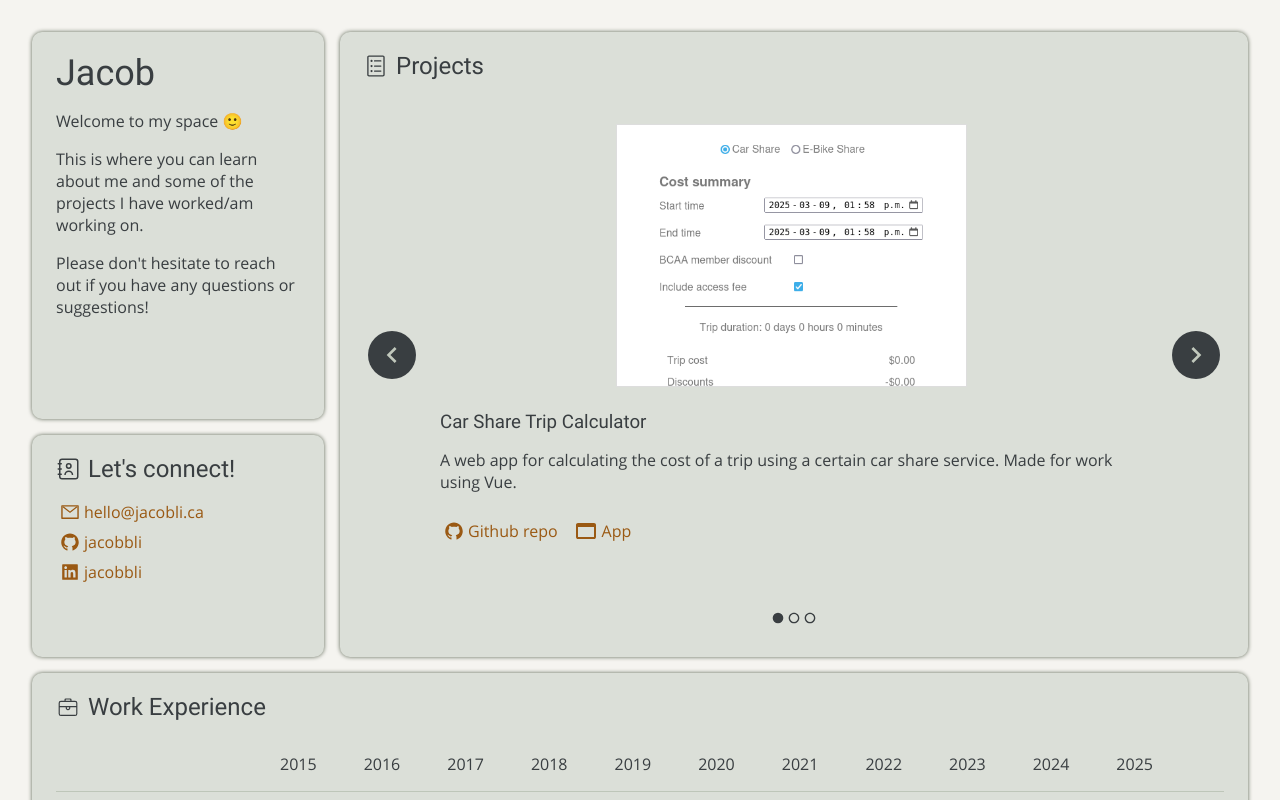
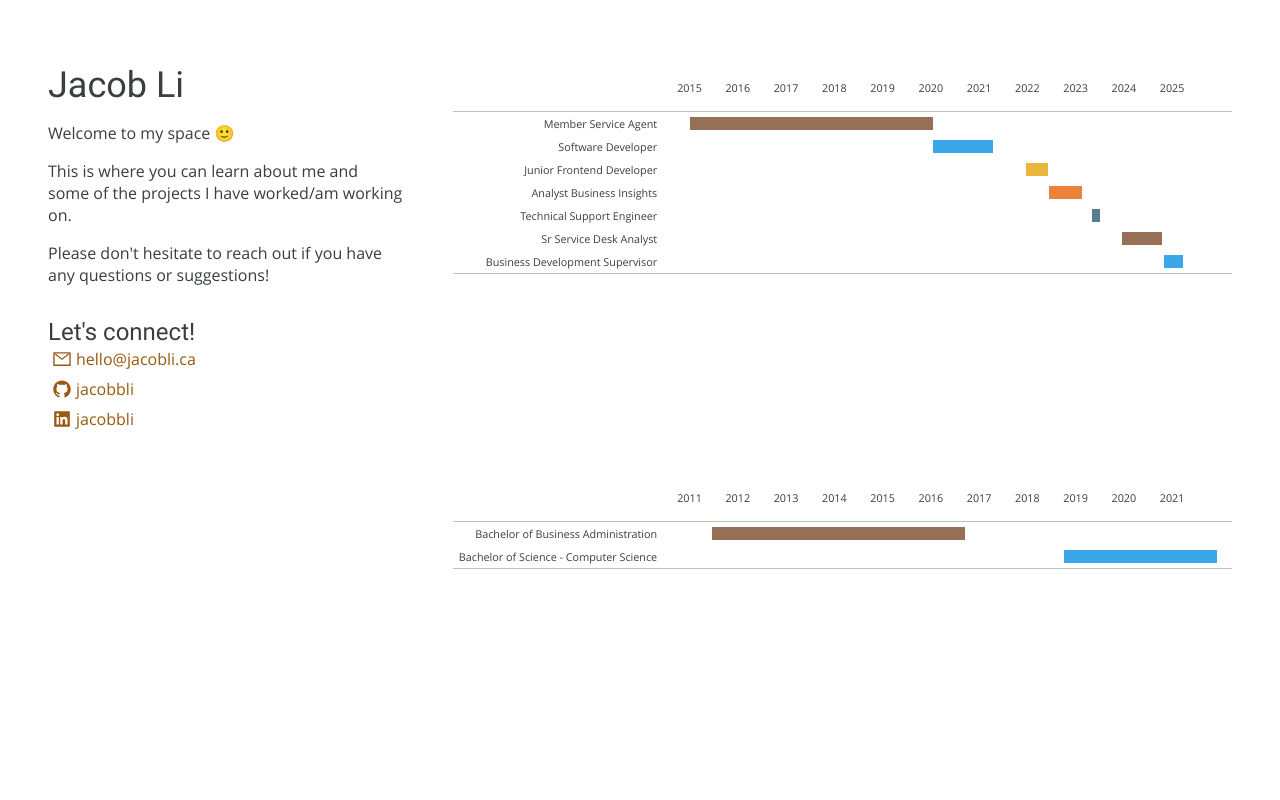
Before and after one commit to jacobbli/jacobbli.github.io, a Vue app: page / in a window 1280 px wide. Shown: the top 800 px of the page. Built offline with nearby package versions, Linux system fonts and the light colour scheme.

Commit message:
Implement two column grid

```diff
--- a/src/App.vue
+++ b/src/App.vue
@@ -1,6 +1,10 @@
 <script setup>
 import { ref, onMounted } from "vue";
-import TheGrid from "./components/TheGrid.vue";
+import TheHeader from '@/components/TheHeader.vue';
+import WorkHistory from '@/components/WorkHistory.vue';
+import ContactDetails from '@/components/ContactDetails.vue';
+import EducationHistory from '@/components/EducationHistory.vue';
+
 const isMobile = ref(screen.width < 768);
 
 onMounted(() => {
@@ -10,75 +14,46 @@ onMounted(() => {
 </script>
 
 <template>
-  <the-grid />
+  <header>
+      <the-header />
+      <div>
+        <h2>Let's connect!</h2>
+        <contact-details />
+      </div>
+  </header>
+
+  <main>
+    <work-history />
+    <education-history />
+  </main>
 </template>
 
 <style lang="scss">
-@font-face {
-  font-family: "Roboto";
-  font-weight: Bold;
-  font-style: normal;
-  font-display: auto;
-  unicode-range: U+000-5FF;
-  src: local("Roboto"), url("@/assets/Roboto-VariableFont_wdth,wght.ttf") format("woff2");
-}
-@font-face {
-  font-family: "Open Sans";
-  font-weight: 400;
-  font-style: normal;
-  font-display: auto;
-  unicode-range: U+000-5FF;
-  src: local("Open Sans"), url("@/assets/OpenSans-VariableFont_wdth,wght.ttf") format("woff2");
-}
+#app {
+  min-height: 100vh;
+  margin: 0 auto;
+  padding: 4rem 3rem 0 3rem;
 
-* {
-  margin: 0;
-  padding: 0;
-  box-sizing: border-box;
-}
+  display: grid;
+  grid-template-columns: 30% auto;
+  gap: 50px;
 
-:root {
-  --accent-colour: hsl(94, 10%, 36%);
-  --tinted-accent-colour: hsl(94, 10%, 75%);
+  header {
+    display: flex;
+    flex-direction: column;
+    gap: 2rem;
 
-  --background-colour: hsl(94, 10%, 86%);
-  --text-colour: hsl(203, 7%, 24%);
-  --heading-colour: #393e41;
+    height: calc(100vh - 4rem);
+    position: sticky;
+    top: 4rem;
+  }
 
-  --button-background-colour: var(--text-colour);
-  --button-text-colour: hsl(94, 10%, 76%);
-  --button-hover-background-colour: hsl(203, 7%, 44%);
-  --button-hover-text-colour: hsl(94, 10%, 76%);
 
-  --link-colour: hsl(31, 78%, 34%);
-  --link-hover-text-colour: var(--background-colour);
-  --link-hover-background-colour: hsl(31, 78%, 34%);
-
-  --heading-font: "Roboto", sans-serif;
-  --regular-font: "Open Sans", sans-serif;
-}
-
-h1,
-h2,
-h3 {
-  color: var(--heading-colour);
-  font-family: var(--heading-font)
-}
-
-html,
-body {
-  min-height: 100vh;
-  background-color:hsl(52, 20%, 95%);
-}
-
-#app {
-  height: 100%;
-  margin: 0 auto;
-  padding: 32px;
-
-  color: var(--text-colour);
-  font-family: var(--regular-font);
-  -webkit-font-smoothing: antialiased;
-  -moz-osx-font-smoothing: grayscale;
+  main {
+    display: flex;
+    flex-direction: column;
+    gap: 200px;
+    padding-bottom: 4rem;
+  }
 }
 </style>
--- /dev/null
+++ b/src/assets/base.css
@@ -0,0 +1,65 @@
+@font-face {
+  font-family: "Roboto";
+  font-weight: Bold;
+  font-style: normal;
+  font-display: auto;
+  unicode-range: U+000-5FF;
+  src: local("Roboto"),
+    url("@/assets/Roboto-VariableFont_wdth,wght.ttf") format("woff2");
+}
+
+@font-face {
+  font-family: "Open Sans";
+  font-weight: 400;
+  font-style: normal;
+  font-display: auto;
+  unicode-range: U+000-5FF;
+  src: local("Open Sans"),
+    url("@/assets/OpenSans-VariableFont_wdth,wght.ttf") format("woff2");
+}
+
+:root {
+  --accent-colour: hsl(94, 10%, 36%);
+  --tinted-accent-colour: hsl(94, 10%, 75%);
+
+  --background-colour: white; /*hsl(52, 20%, 95%);*/
+  --text-colour: hsl(203, 7%, 24%);
+  --heading-colour: #393e41;
+
+  --button-background-colour: var(--text-colour);
+  --button-text-colour: hsl(94, 10%, 76%);
+  --button-hover-background-colour: hsl(203, 7%, 44%);
+  --button-hover-text-colour: hsl(94, 10%, 76%);
+
+  --link-colour: hsl(31, 78%, 34%);
+  --link-hover-text-colour: var(--background-colour);
+  --link-hover-background-colour: hsl(31, 78%, 34%);
+
+  --heading-font: "Roboto", sans-serif;
+  --regular-font: "Open Sans", sans-serif;
+}
+
+* {
+  margin: 0;
+  padding: 0;
+  box-sizing: border-box;
+}
+
+html,
+body {
+  min-height: 100vh;
+  background-color: var(--background-color);
+
+  color: var(--text-colour);
+  font-family: var(--regular-font);
+  -webkit-font-smoothing: antialiased;
+  -moz-osx-font-smoothing: grayscale;
+}
+
+
+h1,
+h2,
+h3 {
+  color: var(--heading-colour);
+  font-family: var(--heading-font)
+}
--- a/src/components/GanttChart.vue
+++ b/src/components/GanttChart.vue
@@ -70,7 +70,7 @@ function getBarStart(rowStartDate) {
 <template>
   <div class="ganttChart__container">
     <div class="ganttChart__grid">
-      <div class="ganttChart__header" :style="{ gridTemplateColumns: `224px repeat(${yearDiff}, minmax(5rem, 1fr))` }">
+      <div class="ganttChart__header" :style="{ gridTemplateColumns: `224px repeat(${yearDiff}, minmax(3rem, 1fr))` }">
         <div class="ganttChart__columnLabel" v-for="year in yearDiff" :key="year">
           {{ getYearLabel(year - 1) }}<br />
         </div>
@@ -79,8 +79,8 @@ function getBarStart(rowStartDate) {
         <div class="ganttChart__row" v-for="(event, index) in events" :key="event.startDate"
           :style="{ gridTemplateColumns: `224px 1fr` }">
           <div class="ganttChart__rowLabel">
-            <div>{{ event.title || event.degree }}</div>
-            <div class="ganttChart__organizationLabel">{{ event.organization || event.school }}</div>
+            <div :title="event.title || event.degree">{{ event.title || event.degree }}</div>
+            <!-- <div class="ganttChart__organizationLabel">{{ event.organization || event.school }}</div> -->
           </div>
           <gantt-chart-bar :event="event" :background-color="colorPalette[index % colorPalette.length].backgroundColor"
             :hover-color="colorPalette[index % colorPalette.length].hoverColor"
@@ -95,6 +95,8 @@ function getBarStart(rowStartDate) {
 .ganttChart__container {
   width: 100%;
   overflow: auto;
+
+  font-size: 0.675rem;
 }
 
 .ganttChart__grid {
@@ -121,15 +123,27 @@ function getBarStart(rowStartDate) {
 .ganttChart__row {
   display: grid;
   align-items: center;
-  padding: 8px 0;
-  border-bottom: var(--tinted-accent-colour) 1px solid;
+  padding: 4px 0;
 
   &:first-of-type {
     border-top: var(--tinted-accent-colour) 1px solid;
   }
 
+  &:last-of-type{
+    border-bottom: var(--tinted-accent-colour) 1px solid;
+
+  }
+
   .ganttChart__rowLabel {
     padding-right: 20px;
+
+
+    div {
+      text-align: right;
+      overflow: hidden;
+      text-overflow: ellipsis;
+      text-wrap: nowrap;
+    }
 
     .ganttChart__organizationLabel {
       font-style: italic;
--- a/src/components/GanttChartBar.vue
+++ b/src/components/GanttChartBar.vue
@@ -58,13 +58,12 @@ function getLongDateString(dateString) {
 .ganttChartBar {
   position: relative;
   width: v-bind('width + "%"');
-  height: 16px;
+  height: 0.80rem;
 
   top: 0;
   left: v-bind('leftIndent + "%"');
 
   background-color: v-bind(backgroundColor);
-  border-radius: 4px;
   border-color: v-bind(backgroundColor);
   border-width: 4px;
   border-style: solid;
--- a/src/components/TheGrid.vue
+++ /dev/null
@@ -1,87 +0,0 @@
-<script setup>
-import BaseCard from '@/components/base/BaseCard.vue';
-import TheIntro from '@/components/TheIntro.vue';
-import TheLogo from '@/components/TheLogo.vue';
-// import SkillsSection from '@/components/resume/SkillsSection.vue';
-import WorkHistory from '@/components/WorkHistory.vue';
-import ProjectCarousel from '@/components/ProjectCarousel.vue';
-import ContactDetails from '@/components/ContactDetails.vue';
-import EducationHistory from '@/components/EducationHistory.vue';
-import EducationIcon from '@/components/icons/EducationIcon.vue';
-import WorkIcon from '@/components/icons/WorkIcon.vue';
-import ProjectIcon from '@/components/icons/ProjectIcon.vue';
-import ContactIcon from '@/components/icons/ContactIcon.vue';
-</script>
-
-<template>
-  <div class="baseGrid__container">
-    <base-card class="baseGrid__intro">
-      <template #title><the-logo /></template>
-      <template #content><the-intro /></template>
-    </base-card>
-    <base-card class="baseGrid__projects">
-      <template #icon><project-icon /></template>
-      <template #title>Projects</template>
-      <template #content><project-carousel /></template>
-    </base-card>
-    <base-card class="baseGrid__contactDetails">
-      <template #icon><contact-icon /></template>
-      <template #title>Let's connect!</template>
-      <template #content><contact-details /></template>
-    </base-card>
-    <base-card class="baseGrid__workHistory">
-      <template #icon><work-icon /></template>
-      <template #title>Work Experience</template>
-      <template #content>
-        <work-history />
-      </template>
-    </base-card>
-    <base-card class="baseGrid__education">
-      <template #icon><education-icon /></template>
-      <template #title>Education</template>
-      <template #content><education-history /></template>
-    </base-card>
-  </div>
-</template>
-<style lang="scss" scoped>
-.baseGrid__container {
-  display: flex;
-  flex-direction: column;
-  gap: 24px;
-}
-
-.baseGrid__contactDetails {
-  order: 5;
-}
-
-@media only screen and (min-width: 768px) {
-  .baseGrid__container {
-    display: grid;
-    grid-template-columns: repeat(4, 1fr);
-    gap: 16px;
-  }
-
-  .baseGrid__intro {
-    grid-row: 1 / 3;
-
-  }
-
-  .baseGrid__contactDetails {
-    grid-row: 3 / 4;
-  }
-
-  .baseGrid__projects {
-    grid-column: 2 / 5;
-    grid-row: 1 / 4;
-  }
-
-  .baseGrid__workHistory {
-    grid-column: 1 / 5;
-
-  }
-
-  .baseGrid__education {
-    grid-column: 1 / 5;
-  }
-}
-</style>
--- a/src/components/TheIntro.vue
+++ b/src/components/TheHeader.vue
@@ -1,5 +1,8 @@
 <template>
-  <div class="theIntro">
+  <div class="theHeader">
+    <h1>
+    Jacob Li
+    </h1>
     <p>
       Welcome to my space 🙂
     </p>
@@ -12,9 +15,15 @@
   </div>
 </template>
 <style lang="scss" scoped>
-.theIntro {
+.theHeader {
   display: flex;
   flex-direction: column;
   gap: 1rem;
+
+  h1 {
+  color: var(--primary-color);
+  font-weight: bold;
+  font-size: 36px;
+}
 }
 </style>
--- a/src/main.js
+++ b/src/main.js
@@ -1,4 +1,4 @@
 import { createApp } from "vue";
 import App from "./App.vue";
-
+import './assets/base.css'
 createApp(App).mount("#app");
```
